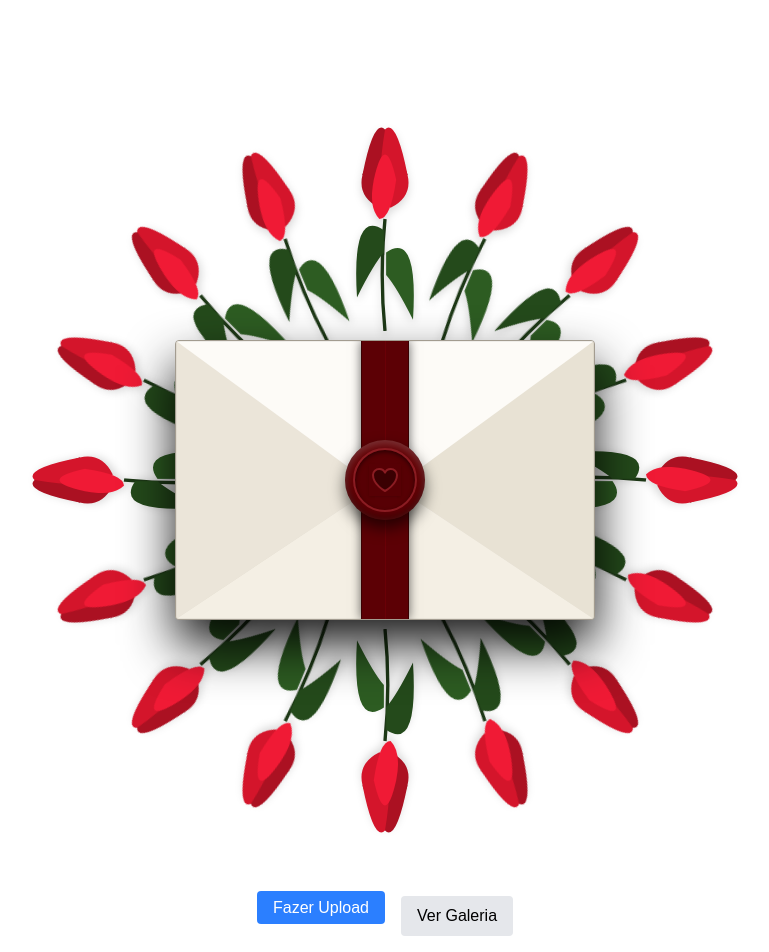
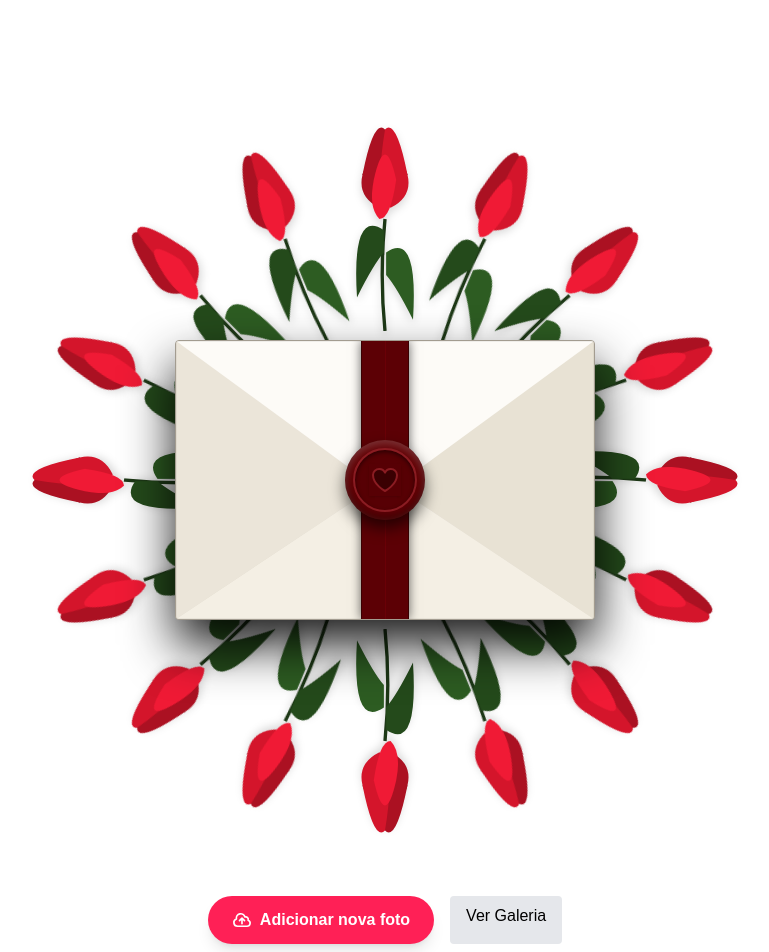
Before and after one commit to DevTiagoDias/Tuty, a Next.js app: page / in a window 1280 px wide. Shown: the top 952 px of the page, without its empty margins (255-1024 px from the left). Built offline with nearby package versions, Linux system fonts and the light colour scheme; no server answers; a web font is replaced by a local one.

Commit message:
Melhoria visual do UploadButton e adição de um link para a galeria na página inicial.

```diff
--- a/components/Upload/UploadButton.tsx
+++ b/components/Upload/UploadButton.tsx
@@ -1,4 +1,3 @@
-// components/UploadButton.tsx
 'use client'
 import { useState } from 'react'
 import { supabase } from '@/utils/supabase'
@@ -6,7 +5,7 @@ import { supabase } from '@/utils/supabase'
 export default function UploadButton() {
   const [uploading, setUploading] = useState(false)
 
-  const uploadFila = async (event: React.ChangeEvent<HTMLInputElement>) => {
+  const uploadFile = async (event: React.ChangeEvent<HTMLInputElement>) => {
     try {
       setUploading(true)
       const file = event.target.files?.[0]
@@ -19,6 +18,7 @@ export default function UploadButton() {
       const { error: uploadError } = await supabase.storage
         .from('galeria')
         .upload(fileName, file)
+
       if (uploadError) throw uploadError
 
       // 2. Pega a URL pública
@@ -27,21 +27,54 @@ export default function UploadButton() {
         .getPublicUrl(fileName)
 
       // 3. Salva a URL no Banco de Dados
-      await supabase.from('fotos').insert([{ url: publicUrl }])
+      const { error: dbError } = await supabase.from('fotos').insert([{ url: publicUrl }])
 
-      alert('Foto salva com sucesso!')
+      if (dbError) throw dbError
+
+      alert('Foto salva com sucesso na nossa galeria! ❤️')
     } catch (error) {
-      alert('Erro ao fazer upload')
+      console.error(error)
+      alert('Ops! Tivemos um erro ao fazer upload. Verifique o console.')
     } finally {
       setUploading(false)
     }
   }
 
   return (
-    <div>
-      <label className="cursor-pointer bg-blue-500 text-white px-4 py-2 rounded">
-        {uploading ? 'Enviando...' : 'Fazer Upload'}
-        <input type="file" accept="image/*" onChange={uploadFila} className="hidden" />
+    <div className="flex items-center justify-center">
+      <label
+        className={`
+          flex items-center gap-2 px-6 py-3 rounded-full font-semibold text-white shadow-lg
+          transition-all duration-300 ease-in-out cursor-pointer
+          ${uploading
+            ? 'bg-gray-400 cursor-not-allowed scale-95'
+            : 'bg-rose-500 hover:bg-rose-600 hover:scale-105 active:scale-95'
+          }
+        `}
+      >
+        {uploading ? (
+          <>
+            <svg className="animate-spin -ml-1 mr-3 h-5 w-5 text-white" xmlns="http://www.w3.org/2000/svg" fill="none" viewBox="0 0 24 24">
+              <circle className="opacity-25" cx="12" cy="12" r="10" stroke="currentColor" strokeWidth="4"></circle>
+              <path className="opacity-75" fill="currentColor" d="M4 12a8 8 0 018-8V0C5.373 0 0 5.373 0 12h4zm2 5.291A7.962 7.962 0 014 12H0c0 3.042 1.135 5.824 3 7.938l3-2.647z"></path>
+            </svg>
+            Enviando nossa foto...
+          </>
+        ) : (
+          <>
+            <svg xmlns="http://www.w3.org/2000/svg" fill="none" viewBox="0 0 24 24" strokeWidth={2} stroke="currentColor" className="w-5 h-5">
+              <path strokeLinecap="round" strokeLinejoin="round" d="M12 16.5V9.75m0 0l3 3m-3-3l-3 3M6.75 19.5a4.5 4.5 0 01-1.41-8.775 5.25 5.25 0 0110.233-2.33 3 3 0 013.758 3.848A3.752 3.752 0 0118 19.5H6.75z" />
+            </svg>
+            Adicionar nova foto
+          </>
+        )}
+        <input
+          type="file"
+          accept="image/*"
+          onChange={uploadFile}
+          disabled={uploading}
+          className="hidden"
+        />
       </label>
     </div>
   )
```
